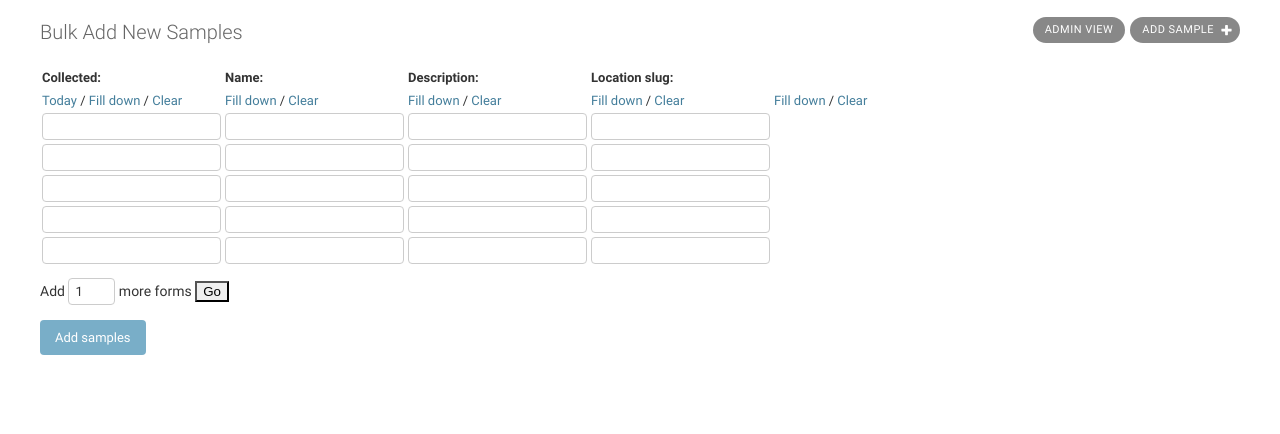
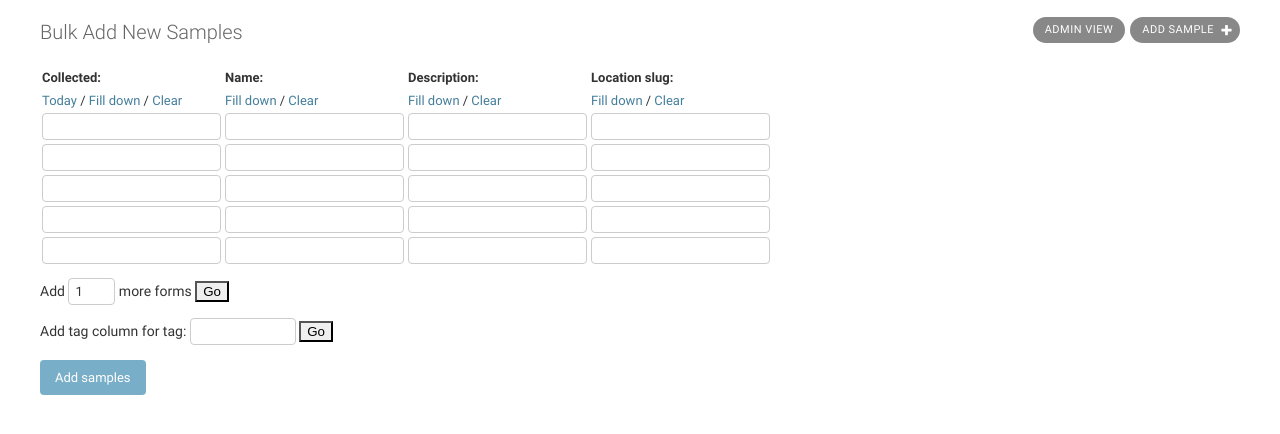
Before and after one commit to paleolimbot/lims-django, a Django app: page /lims/sample/add_bulk in a window 1280 px wide. Shown: the part 48-482 px from the top of the page. Run offline with Django 3.2, Linux system fonts and the light colour scheme; the visitor is signed in with stand-in values (Sample User, id 1).

Commit message:
make javascript work with dynamic tag forms

```diff
--- a/lims/models.py
+++ b/lims/models.py
@@ -145,6 +145,13 @@ class Term(models.Model):
         if isinstance(string_key, Term):
             return string_key
 
+        # if it is '' or None return None
+        if not string_key:
+            return None
+
+        # take whitespace off of string_key
+        string_key = string_key.strip()
+
         # try to get by name and slug
         try:
             return Term.objects.get(slug=slugify(string_key))
@@ -227,6 +234,10 @@ class Location(BaseObjectModel):
 
         super().save(*args, **kwargs)
 
+    @staticmethod
+    def get_all_terms(queryset):
+        return Term.objects.filter(locationtag__object__in=queryset).distinct()
+
 
 class LocationTag(Tag):
     object = models.ForeignKey(Location, on_delete=models.CASCADE, related_name="tags")
@@ -286,6 +297,10 @@ class Sample(BaseObjectModel):
     def __str__(self):
         return self.slug
 
+    @staticmethod
+    def get_all_terms(queryset):
+        return Term.objects.filter(sampletag__object__in=queryset).distinct()
+
 
 class SampleTag(Tag):
     object = models.ForeignKey(Sample, on_delete=models.CASCADE, related_name="tags")
--- a/lims/static/lims/js/sample_bulk_form.js
+++ b/lims/static/lims/js/sample_bulk_form.js
@@ -7,8 +7,9 @@ function addForms(n) {
     }
 
     var $container = $('#add-formset-list');
-    var $header = $('#add-formset-tools').parent();
-    var $formLi = $container.find('.add-formset-item').not($header);
+    var $header = $('#add-formset-header').parent();
+    var $tools = $('#add-formset-tools').parent();
+    var $formLi = $container.find('.add-formset-item').not($header).not($tools);
 
     // setup the template (no errors, no values)
     var $template = $formLi.first().clone();
@@ -40,13 +41,31 @@ function addForms(n) {
     }
 }
 
+function getFieldNames() {
+
+    var fields = [];
+    $('input[type="text"]').each(function() {
+        var name = this.name;
+        var match = name.match(/^form-[0-9]+-(.*)$/);
+        if(match) {
+            var fieldName = match[1];
+            if(!fields.includes(fieldName)) {
+                fields.push(fieldName)
+            }
+        }
+    });
+
+    return fields;
+}
+
 function fillDown(linkId) {
     var $link = $(linkId);
-    var fieldName = $link.attr('id').replace(/-(fill|clear|today)$/, '');
-    var action = $link.attr('id').replace(/^[a-z_]+-/, '');
+    var $fieldInfo = $link.attr('id').match(/^(.*?)-(fill|clear|today)$/);
+    var fieldName = $fieldInfo[1];
+    var action = $fieldInfo[2];
 
     if(action === 'fill') {
-        // get the value from the fist field
+        // get the value from the first field
         var value = $('#id_form-0-' + fieldName).val();
 
         // if there is no value, do nothing
@@ -84,7 +103,7 @@ function pasteTable(input, e) {
     var textLines = text.split('\n');
 
     // get the row and column info, so newlines and tabs can be processed accordingly
-    var fields = ['collected', 'name', 'description', 'location_slug', 'tag_json'];
+    var fields = getFieldNames();
     var idInfo = activeId.match(/id_form-([0-9]+)-(.*)$/);
     var row = parseInt(idInfo[1]);
     var col = fields.indexOf(idInfo[2]);
--- a/lims/templates/lims/sample_bulk_form.html
+++ b/lims/templates/lims/sample_bulk_form.html
@@ -32,27 +32,17 @@
             </li>
             <li class="add-formset-item">
                 <ul class="add-formset-fieldlist" id="add-formset-tools">
-                    <li>
-                        <a href="#" id="collected-today">Today</a> /
-                        <a href="#" id="collected-fill">Fill down</a> /
-                        <a href="#" id="collected-clear">Clear</a>
-                    </li>
-                    <li>
-                        <a href="#" id="name-fill">Fill down</a> /
-                        <a href="#" id="name-clear">Clear</a>
-                    </li>
-                    <li>
-                        <a href="#" id="description-fill">Fill down</a> /
-                        <a href="#" id="description-clear">Clear</a>
-                    </li>
-                    <li>
-                        <a href="#" id="location_slug-fill">Fill down</a> /
-                        <a href="#" id="location_slug-clear">Clear</a>
-                    </li>
-                    <li>
-                        <a href="#" id="tag_json-fill">Fill down</a> /
-                        <a href="#" id="tag_json-clear">Clear</a>
-                    </li>
+                    {% for field in form.0 %}
+                        {% if not field.is_hidden %}
+                            <li>
+                                {% if field.name == 'collected' %}
+                                    <a href="#" id="{{ field.name }}-today">Today</a> /
+                                {% endif %}
+                                <a href="#" id="{{ field.name }}-fill">Fill down</a> /
+                                <a href="#" id="{{ field.name }}-clear">Clear</a>
+                            </li>
+                        {% endif %}
+                    {% endfor %}
                 </ul>
             </li>
                 {% for sub_form in form %}
@@ -67,6 +57,11 @@
                 Add <input id="add-formset-more-number" type="text" size="2" title="Add" value="1"/> more forms
                 <button id="add-formset-more-go">Go</button>
             </p>
+            <p>
+                Add tag column for tag:
+                <input name="add-formset-tag-column" type="text" size="10" title="Add" value=""/>
+                <button id="add-formset-tag-column-go">Go</button>
+            </p>
         <input type="submit" value="Add samples" />
         </form>
     </div>
--- a/lims/views/edit.py
+++ b/lims/views/edit.py
@@ -1,9 +1,10 @@
 
 import json
+import re
 
 from django.views import generic
 from django.urls import reverse_lazy
-from django.forms import modelformset_factory, ModelForm, CharField, ValidationError, TextInput
+from django.forms import modelformset_factory, ModelForm, CharField, ValidationError, TextInput, BaseModelFormSet
 import reversion
 
 from .. import models
@@ -47,16 +48,25 @@ class BaseObjectModelForm(ModelForm):
         # add additional tag names that come from the form data
         if 'data' in kwargs:
             for key, value in kwargs['data'].items():
-                if key.startswith('tag_form_field_'):
-                    tag_field_names.append(key.replace('tag_form_field_', ''))
+                if re.fullmatch(r'^tag_form_field_', key):
+                    tag_field_names.append(re.sub(r'^tag_form_field_', '', key))
 
         # set the tag names from tag_field_names
         self.tag_field_names = {}
         for field_name in tag_field_names:
-            term = models.Term.get_term(field_name)
+            # try to resolve term
+            term = models.Term.get_term(field_name, create=True)
+
+            # if term can't be resolved, don't add it to the form
+            # (most likely reason is that field_name is '')
+            if term is None:
+                continue
+
             # don't duplicate tag fields
             if term.slug in self.tag_field_names:
                 continue
+
+            # add the field
             field_id = 'tag_form_field_' + term.slug
             self.tag_field_names[term.slug] = field_id
             self.fields[field_id] = CharField(required=False, label='Tag: ' + term.name)
@@ -149,6 +159,29 @@ class SampleBulkAddForm(SampleForm):
             self.fields[field].widget = TextInput()
 
 
+class SampleBulkAddFormset(BaseModelFormSet):
+
+    def __init__(self, *args, user=None, tag_field_names=(), **kwargs):
+        super().__init__(*args, **kwargs)
+        self.user = user
+        self.tag_field_names = list(tag_field_names)
+
+        # add additional terms that exist in the queryset
+        for term in models.Sample.get_all_terms(self.queryset):
+            self.tag_field_names.append(term.slug)
+
+        # add additional terms that exist in the form data
+        for key in self.data:
+            if re.match('^form-[0-9]+-tag_form_field_(.*)$', key):
+                self.tag_field_names.append(re.search('^form-[0-9]+-tag_form_field_(.*)$', key).group(1))
+
+    def get_form_kwargs(self, index):
+        kwargs = super().get_form_kwargs(index)
+        kwargs['user'] = self.user
+        kwargs['tag_field_names'] = self.tag_field_names
+        return kwargs
+
+
 class LocationForm(BaseObjectModelForm):
     location_field = 'parent'
 
@@ -237,6 +270,7 @@ class SampleBulkAddView(LimsLoginMixin, generic.FormView):
         return modelformset_factory(
             models.Sample,
             form=SampleBulkAddForm,
+            formset=SampleBulkAddFormset,
             extra=n_samples
         )
 
@@ -249,12 +283,33 @@ class SampleBulkAddView(LimsLoginMixin, generic.FormView):
             form.user = self.request.user
         return formset
 
+    def get_queryset(self):
+        return models.Sample.objects.none()
+
     def get_form_kwargs(self):
         kwargs = super(SampleBulkAddView, self).get_form_kwargs()
-        kwargs["queryset"] = models.Sample.objects.none()
+        kwargs['queryset'] = self.get_queryset()
+        kwargs['user'] = self.request.user
+
+        # get tag fields from the add tag column item
+        tag_field_names = list(self.request.POST.get('add-formset-tag-column', default='').split(','))
+        for name in self.request.GET.getlist('_use_tag_field', default=[]):
+            tag_field_names.append(name)
+        # don't pass on '' items
+        kwargs['tag_field_names'] = [name for name in tag_field_names if name]
+
         return kwargs
 
     def form_valid(self, form):
+        # completely empty forms are valid, but the user should probably stay on this page
+        if not [sub_form for sub_form in form if sub_form.has_changed()]:
+            return self.form_invalid(form)
+
+        # if the user requested additional tag columns but all the models were valid,
+        # the user should probably stay on this page
+        if self.request.POST.get('add-formset-tag-column', None):
+            return self.form_invalid(form)
+
         with reversion.create_revision():
             form.save()
 
```
Also changed, not shown: lims/templates/lims/tables/tag_summary.html (+9 -1 lines).
